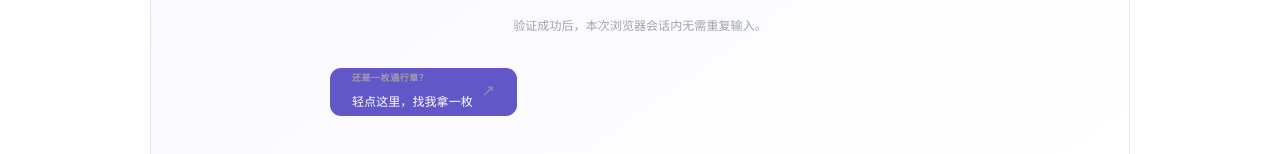
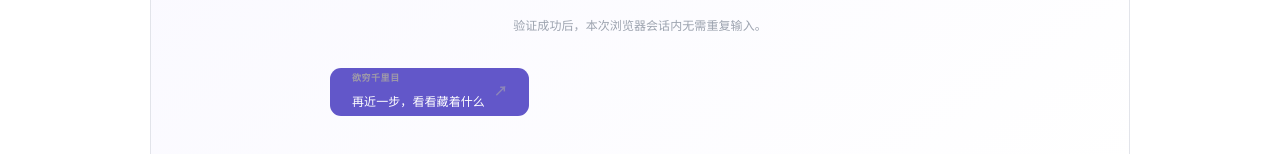
Before and after one commit to ashuai365/ashuai365.github.io, a Next.js app: page /demos/ai-confidence/ in a window 1280 px wide. Shown: the part 798-952 px from the top of the page. Built offline with nearby package versions, Linux system fonts and the light colour scheme.

Commit message:
refine: rotate subtle classical QR hints

```diff
--- a/app/demos/[slug]/DemoExperience.tsx
+++ b/app/demos/[slug]/DemoExperience.tsx
@@ -6,15 +6,27 @@ import CloudWarehouseMap from "./CloudWarehouseMap";
 import CommodityAiOps from "./CommodityAiOps";
 import { getDemoAccessPassword, getDemoAccessSessionKey } from "../access-config";
 
+const WECHAT_PROMPTS=[
+  {quote:"山重水复疑无路",hint:"轻点一下，也许别有洞天"},
+  {quote:"有朋自远方来",hint:"轻点这里，递上一张名片"},
+  {quote:"海内存知己",hint:"若有缘，不妨在此相识"},
+  {quote:"欲穷千里目",hint:"再近一步，看看藏着什么"},
+  {quote:"众里寻他千百度",hint:"答案也许就在灯火阑珊处"},
+] as const;
+
 function DemoPasswordGate({children,slug}:{children:ReactNode;slug:string}){
   const [unlocked,setUnlocked]=useState(false);
   const [password,setPassword]=useState("");
   const [error,setError]=useState("");
   const [showWechatQr,setShowWechatQr]=useState(false);
+  const [promptIndex,setPromptIndex]=useState(0);
 
   useEffect(()=>{
     setUnlocked(sessionStorage.getItem(getDemoAccessSessionKey(slug))==="1");
+    setPromptIndex(Math.floor(Math.random()*WECHAT_PROMPTS.length));
   },[slug]);
+
+  const wechatPrompt=WECHAT_PROMPTS[promptIndex];
 
   const submit=(event:FormEvent<HTMLFormElement>)=>{
     event.preventDefault();
@@ -48,8 +60,8 @@ function DemoPasswordGate({children,slug}:{children:ReactNode;slug:string}){
         aria-controls="demo-wechat-qr"
         onClick={()=>setShowWechatQr(value=>!value)}
       >
-        <span>{showWechatQr?"秘密通道已出现":"还差一枚通行章？"}</span>
-        <strong>{showWechatQr?"先把它藏回去":"轻点这里，找我拿一枚"}</strong>
+        <span>{showWechatQr?"有朋自远方来":wechatPrompt.quote}</span>
+        <strong>{showWechatQr?"见过便好，轻点收起":wechatPrompt.hint}</strong>
         <i aria-hidden="true">{showWechatQr?"↑":"↗"}</i>
       </button>
       {showWechatQr&&<div id="demo-wechat-qr" className="demoWechatReveal">
```
